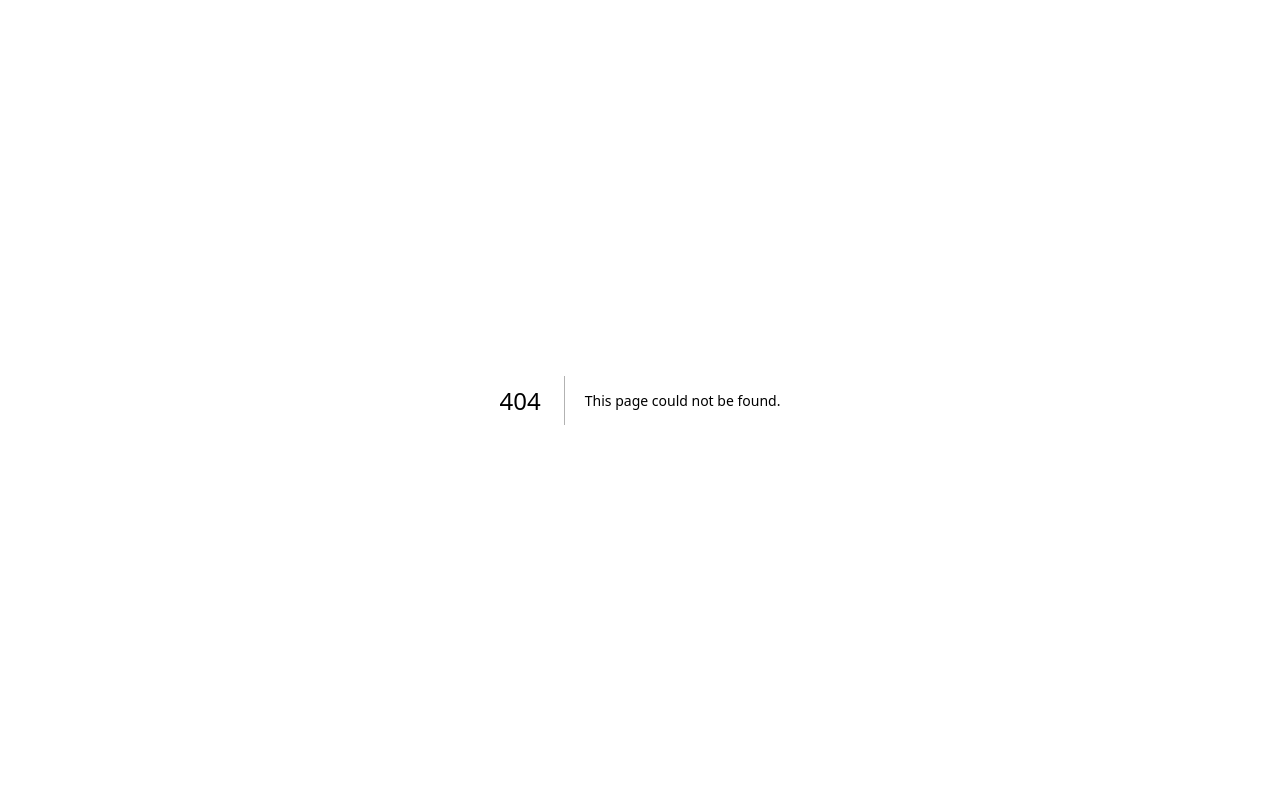
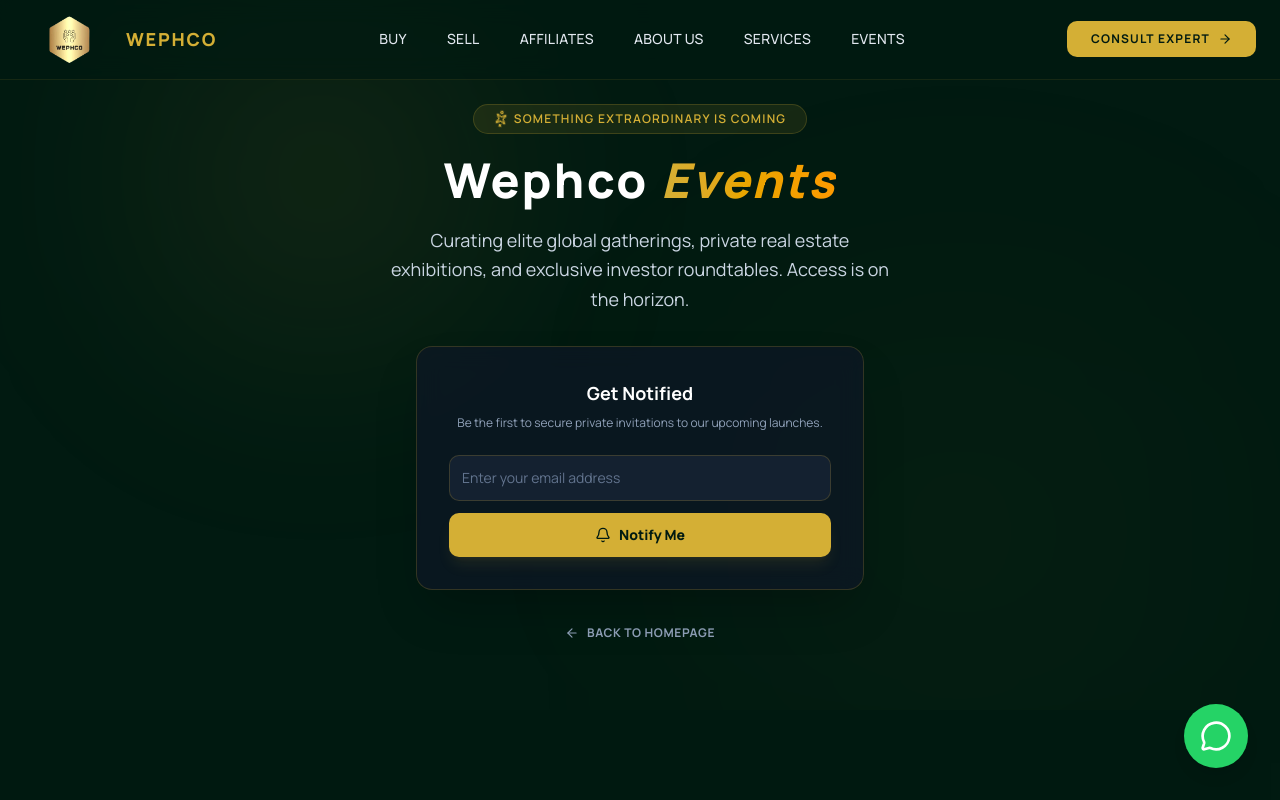
Before and after one commit to nsilva1/wephco-website-v2, a Next.js app: page /events in a window 1280 px wide. Before the commit this address had no page. Shown: the top 800 px of the page. Built offline with nearby package versions, Linux system fonts and the light colour scheme.

Commit message:
events page ui completed

```diff
--- /dev/null
+++ b/app/(root)/events/page.tsx
@@ -0,0 +1,87 @@
+'use client';
+
+import React, { useState } from 'react';
+import { Calendar, Sparkles, Bell, ArrowLeft } from 'lucide-react';
+import Link from 'next/link';
+import { toast } from 'react-toastify';
+
+export default function EventsPage() {
+  const [email, setEmail] = useState('');
+  const [isSubmitting, setIsSubmitting] = useState(false);
+
+  const handleNotify = async (e: React.FormEvent) => {
+    e.preventDefault();
+    if (!email) {
+      toast.warning('Please enter a valid email address');
+      return;
+    }
+    setIsSubmitting(true);
+    // simulate firestore transaction
+    setTimeout(() => {
+      toast.success('Thank you! We will notify you when events go live.');
+      setEmail('');
+      setIsSubmitting(false);
+    }, 1000);
+  };
+
+  return (
+    <div className="relative min-h-[85vh] bg-background-dark text-slate-100 font-sans flex items-center justify-center overflow-hidden py-16 px-4 md:px-8">
+      {/* Abstract premium glowing lights in background */}
+      <div className="absolute top-1/4 left-1/4 -translate-x-1/2 -translate-y-1/2 w-80 h-80 bg-primary/10 rounded-full blur-[120px] pointer-events-none"></div>
+      <div className="absolute bottom-1/4 right-1/4 translate-x-1/2 translate-y-1/2 w-96 h-96 bg-primary/5 rounded-full blur-[150px] pointer-events-none"></div>
+
+      <div className="max-w-2xl w-full z-10 text-center space-y-8 mt-10">
+        <div className="space-y-4">
+          <span className="inline-flex items-center gap-1.5 px-5 py-1.5 rounded-full text-xs font-semibold bg-primary/10 text-primary border border-primary/20 uppercase tracking-widest">
+            <Sparkles className="size-3.5 animate-spin" style={{ animationDuration: '4s' }} /> Something Extraordinary is coming
+          </span>
+
+          <h1 className="text-3xl md:text-5xl font-extrabold tracking-wider text-white leading-tight">
+            Wephco <span className="bg-linear-to-r from-primary to-amber-500 bg-clip-text text-transparent italic">Events</span>
+          </h1>
+
+          <p className="text-slate-300 text-sm md:text-lg max-w-lg mx-auto leading-relaxed">
+            Curating elite global gatherings, private real estate exhibitions, and exclusive investor roundtables. Access is on the horizon.
+          </p>
+        </div>
+
+        {/* Premium Coming Soon Card */}
+        <div className="bg-slate-900/60 backdrop-blur-md border border-primary/20 rounded-2xl p-6 md:p-8 shadow-2xl max-w-md mx-auto space-y-6">
+          <div className="space-y-2">
+            <h3 className="text-lg font-bold text-white">Get Notified</h3>
+            <p className="text-xs text-slate-400">Be the first to secure private invitations to our upcoming launches.</p>
+          </div>
+
+          <form onSubmit={handleNotify} className="flex flex-col gap-3">
+            <input
+              type="email"
+              value={email}
+              onChange={(e) => setEmail(e.target.value)}
+              placeholder="Enter your email address"
+              className="w-full bg-slate-800/60 border border-primary/20 rounded-lg p-3 text-sm text-slate-100 placeholder:text-slate-500 focus:outline-none focus:ring-1 focus:ring-primary focus:border-primary transition-all"
+              required
+            />
+            <button
+              type="submit"
+              disabled={isSubmitting}
+              className="w-full py-3 bg-primary text-background-dark font-extrabold rounded-lg hover:bg-primary/90 transition-all text-sm flex items-center justify-center gap-2 shadow-lg shadow-primary/10 disabled:opacity-50 cursor-pointer"
+            >
+              <Bell className="size-4" />
+              <span>{isSubmitting ? 'Subscribing...' : 'Notify Me'}</span>
+            </button>
+          </form>
+        </div>
+
+        <div>
+          <Link
+            href="/"
+            className="inline-flex items-center gap-2 text-xs font-bold text-slate-400 hover:text-primary transition-colors uppercase tracking-wider group"
+          >
+            <ArrowLeft className="size-3.5 transition-transform group-hover:-translate-x-1" /> Back to Homepage
+          </Link>
+        </div>
+
+      </div>
+    </div>
+  );
+}
```
